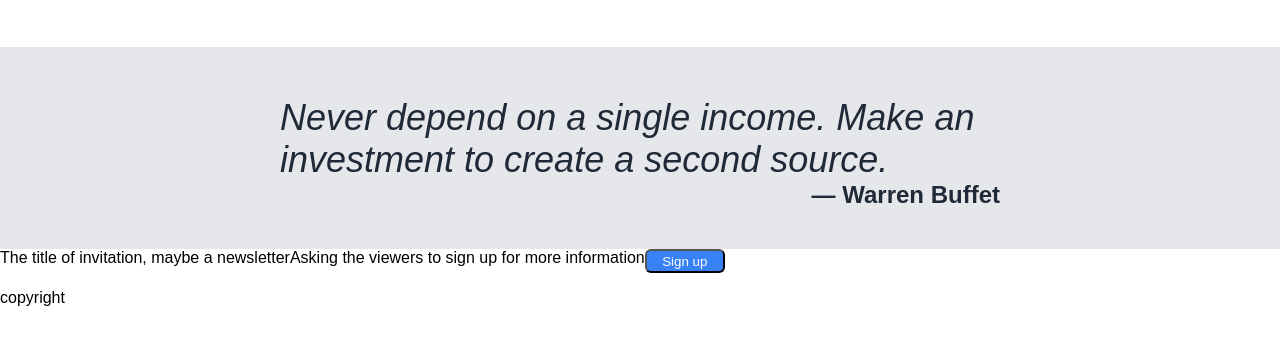
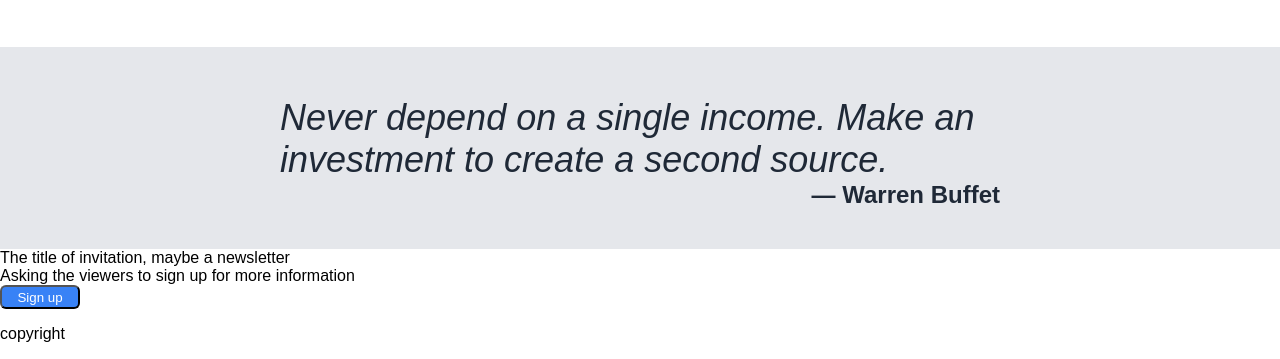
Before and after one commit to tamlaz/landing-page, a plain HTML site: page index.html in a window 1280 px wide. Shown: the part 738-1097 px from the top of the page. Before the commit the page ends 1061 px from the top, so only its background shows below. Drawn offline with Linux system fonts and the light colour scheme.

Commit message:
Add missing closing tags to inmodal container

```diff
--- a/index.html
+++ b/index.html
@@ -67,10 +67,11 @@
         </div>
 
     <div class="invite">
-        <div class="inmodal"
+        <div class="inmodal">
             <div>The title of invitation, maybe a newsletter</div>
             <div>Asking the viewers to sign up for more information</div>
             <button>Sign up</button>
+        </div>
     </div>
 
     <div class="footer">
```
